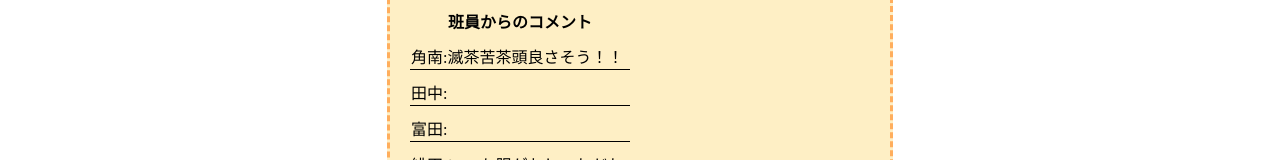
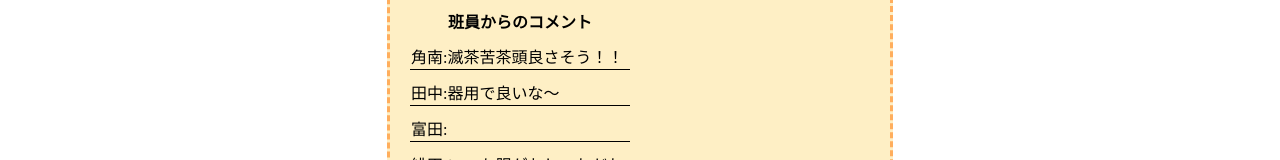
Before and after one commit to left-204/group_7_self_introduction, a plain HTML site: page made_by_hida/kajitani.html in a window 1280 px wide. Shown: the part 381-541 px from the top of the page. Drawn offline with nearby package versions, Linux system fonts and the light colour scheme.

Commit message:
コメント追加

```diff
--- a/made_by_hida/kajitani.html
+++ b/made_by_hida/kajitani.html
@@ -42,7 +42,7 @@
                     <td class ="member_comment">角南:滅茶苦茶頭良さそう！！</td>
                 </tr>
                 <tr>
-                    <td class ="member_comment">田中:</td>
+                    <td class ="member_comment">田中:器用で良いな～</td>
                 </tr>
                 <tr>
                     <td class ="member_comment">富田:</td>
```
